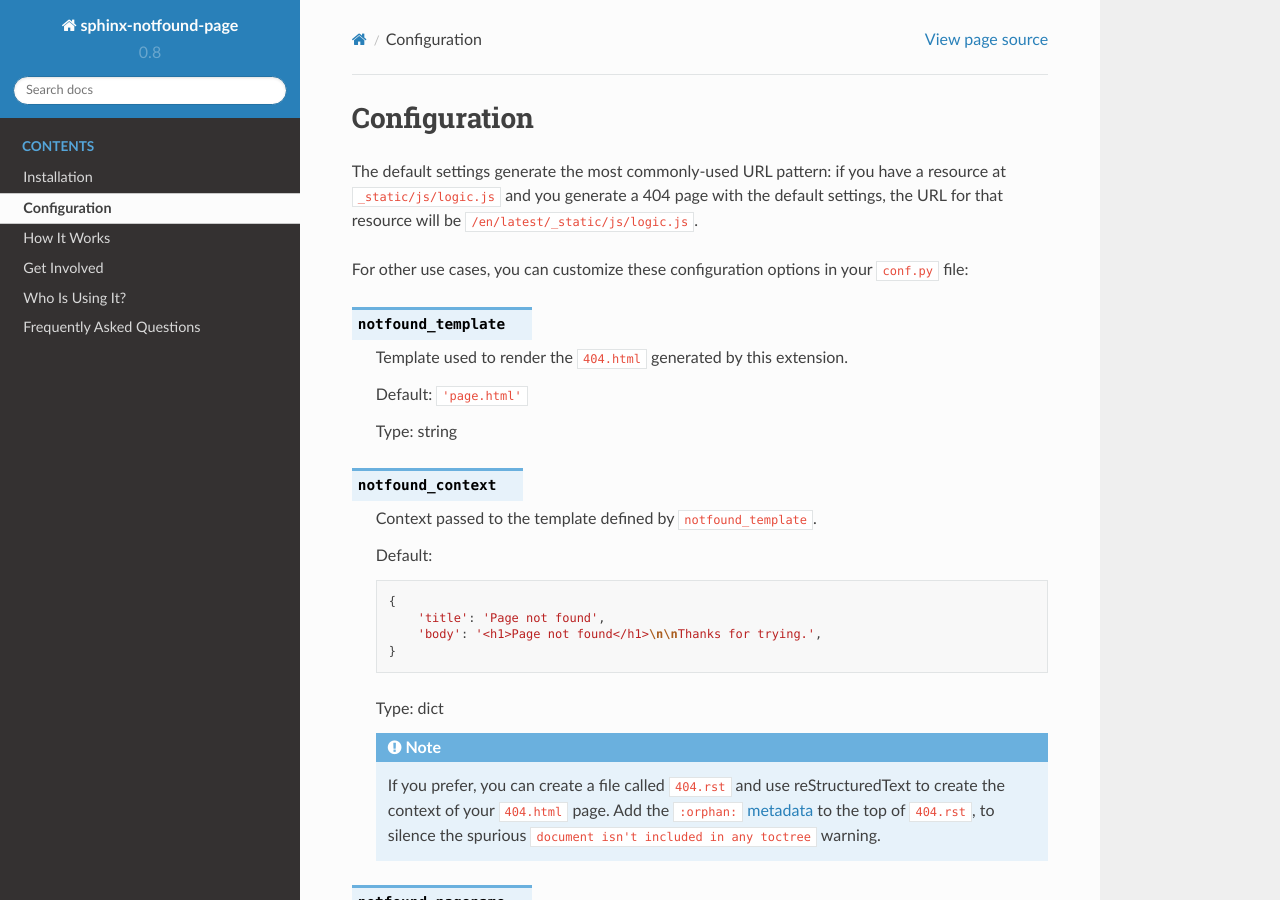
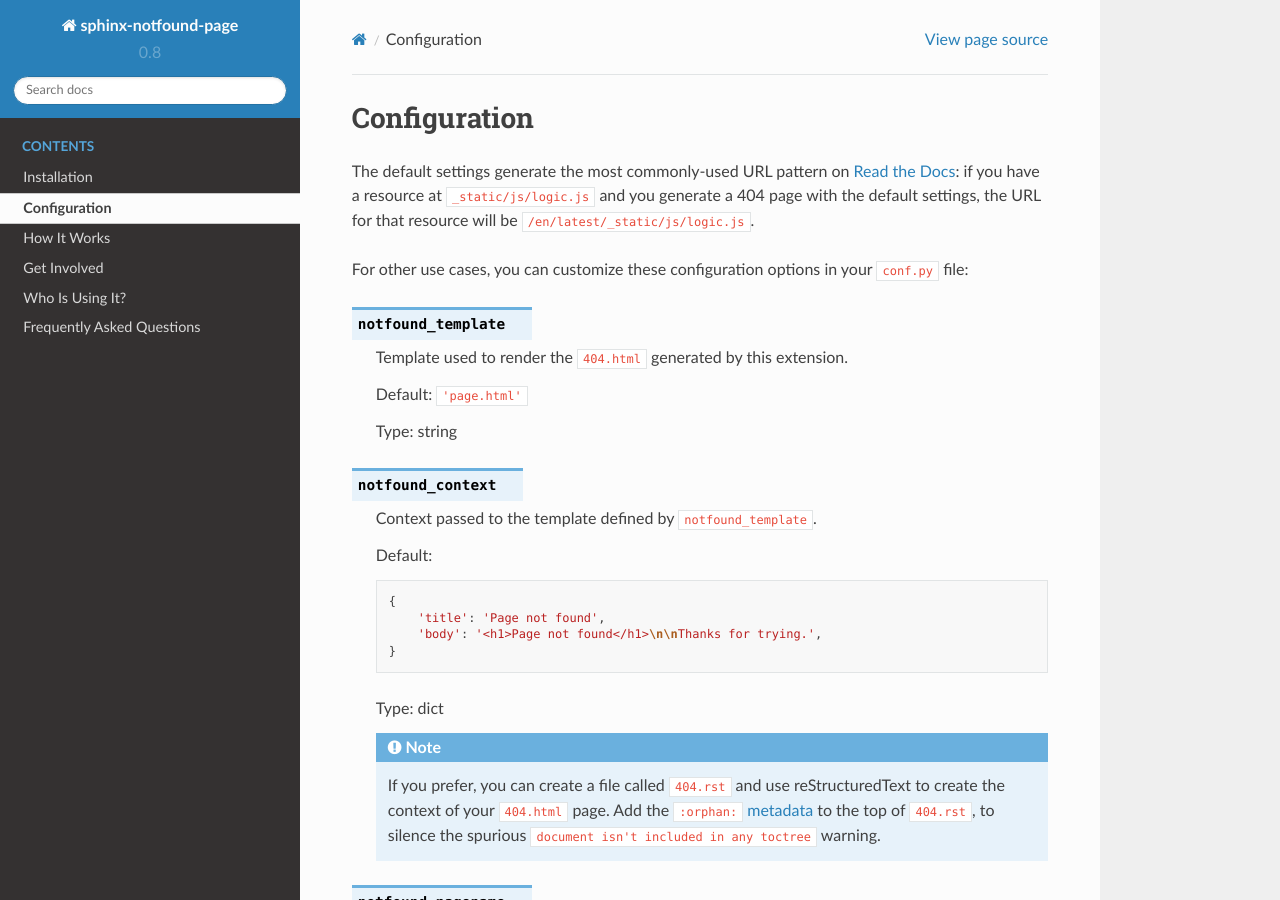
Before and after one commit to readthedocs/sphinx-notfound-page, a Sphinx documentation site: the page built from docs/configuration.rst, in a window 1280 px wide and 900 px high. Built offline with Sphinx 7.4.7 and the Read the Docs theme 2.0.0, drawn with Linux system fonts in a browser that asks for light colours; pages that are not in the unit, such as notebooks, are missing from menus.

Commit message:
Docs: small edits (#199)
* Docs: small edits

- make the H1 nicer
- remove compatibility since it's useless information at this point
- mention that the common case is because of Read the Docs default URL pattern

* Update docs/index.rst

Co-authored-by: Eric Holscher <25510+ericholscher@users.noreply.github.com>

Co-authored-by: Eric Holscher <25510+ericholscher@users.noreply.github.com>

```diff
--- a/docs/configuration.rst
+++ b/docs/configuration.rst
@@ -1,7 +1,9 @@
 Configuration
 =============
 
-The default settings generate the most commonly-used URL pattern: if you have a resource at ``_static/js/logic.js`` and you generate a 404 page with the default settings, the URL for that resource will be ``/en/latest/_static/js/logic.js``.
+The default settings generate the most commonly-used URL pattern on `Read the Docs <https://readthedocs.org>`_:
+if you have a resource at ``_static/js/logic.js`` and you generate a 404 page with the default settings,
+the URL for that resource will be ``/en/latest/_static/js/logic.js``.
 
 For other use cases, you can customize these configuration options in your ``conf.py`` file:
 
--- a/docs/index.rst
+++ b/docs/index.rst
@@ -1,5 +1,5 @@
-sphinx-notfound-page - Automatically generate Not Found (404) pages
-===================================================================
+Generate 404 Not Found Pages Automatically for Sphinx Docs
+==========================================================
 
 ``sphinx-notfound-page`` is a Sphinx_ extension to create custom 404 pages and help you to generate proper resource links (js, css, images, etc) to render the page properly.
 
```
Also changed, not shown: docs/installation.rst (+1 -8 lines).
